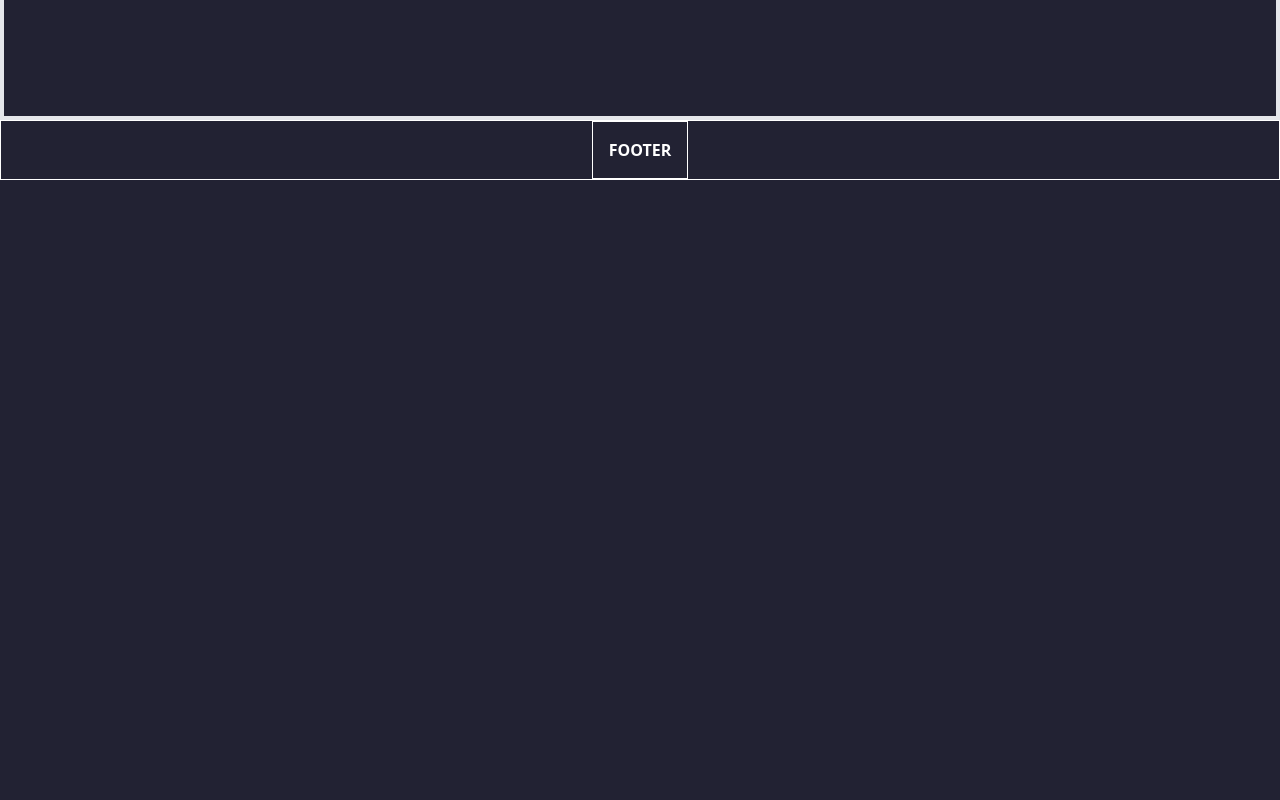
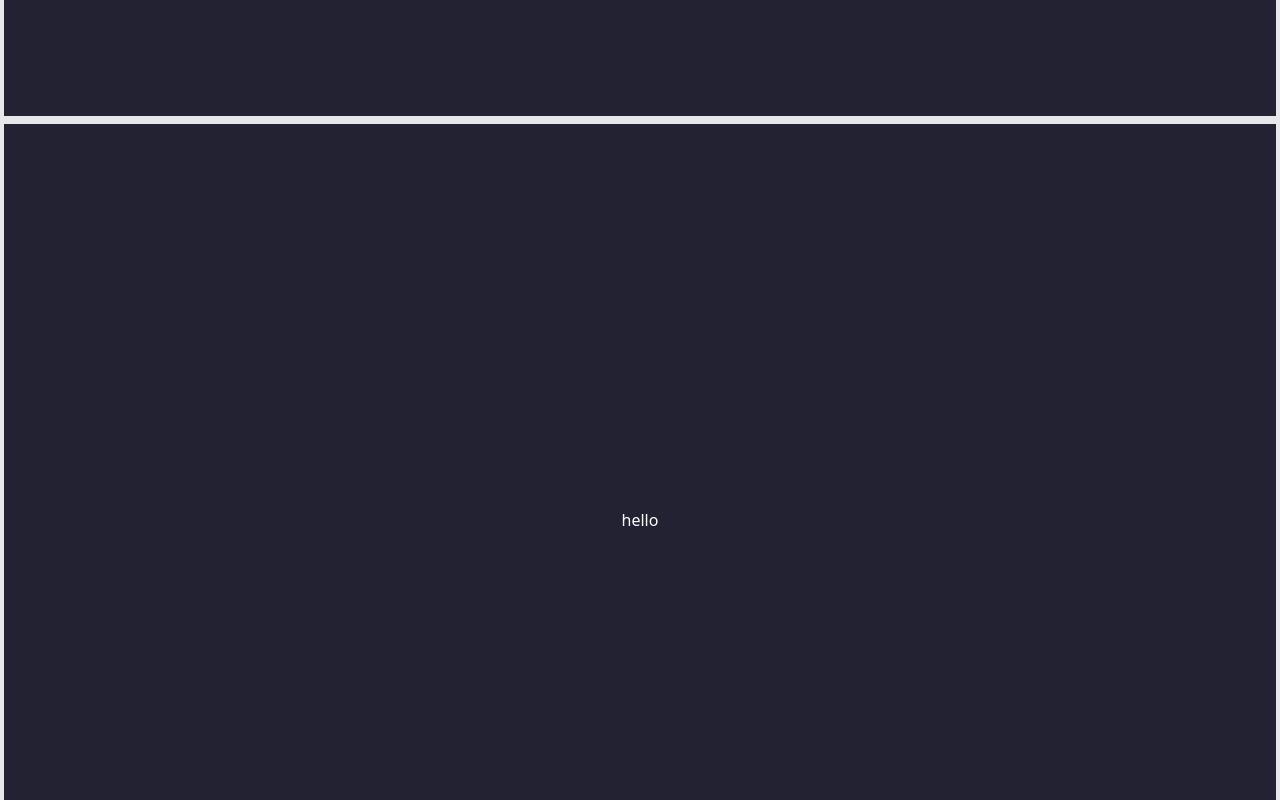
Before and after one commit to GSdaBlessedFist/PORTFOLIO_v3, a Next.js app: page / in a window 1280 px wide. Shown: the part 740-1540 px from the top of the page. Before the commit the page ends 920 px from the top, so only its background shows below. Built offline with nearby package versions, Linux system fonts and the light colour scheme.

Commit message:
1)started webDev section...2)added smoothscroll

```diff
--- a/components/Layout.js
+++ b/components/Layout.js
@@ -11,7 +11,7 @@ export default function Layout({children}){
 		          	<Link href="#" className="active" id="topNavBarMenu-home">
 		          		<a className=" p-2 h-full flex items-center b">Home</a>
 		          	</Link>
-		          	<Link href="#" className="" id="topNavBarMenu-webDev">
+		          	<Link href="#webDev" className="" id="topNavBarMenu-webDev">
 		         		<a className=" p-2 h-full flex items-center b">Development</a>
 		         	</Link>
 		         	<Link href="#" className="" id="topNavBarMenu-emailDev">
--- a/pages/index.js
+++ b/pages/index.js
@@ -2,7 +2,7 @@ import Image from 'next/image';
 import Microblog from "../components/Microblog";
 
 export default function Home() {
-  return (
+  return (<>
     <section className="container px-6 mx-auto h-screen border border-4 flex flex-col justify-center items-center" id="landingPage">
       <table className="table table-auto border">
         <tbody>
@@ -13,7 +13,7 @@ export default function Home() {
           </tr>
           <tr id="subTitle-row">
             <td className="pb-5 text-center text-white">
-              <p className=" text-white">web developer | digital marketer </p>
+              <p className="text-white">web developer | digital marketer </p>
             </td>
           </tr>
           <tr id="microBlog-row">
@@ -23,7 +23,15 @@ export default function Home() {
           </tr>
         </tbody>
       </table>
+    </section>
+    <WebDev/>
+  </>)
+}
 
+const WebDev = ()=>{
+  return(<>
+    <section className="container px-6 mx-auto h-screen border border-4 flex flex-col justify-center items-center" id="webDev">
+      <div className="cart">hello</div>
     </section>
-  )
+  </>)
 }
--- a/styles/globals.css
+++ b/styles/globals.css
@@ -7,7 +7,9 @@
     @apply border border-white;
   }
 }
-
+ html {
+  scroll-behavior: smooth;
+}
 body{
 	background: #223;
   color: white;
```
